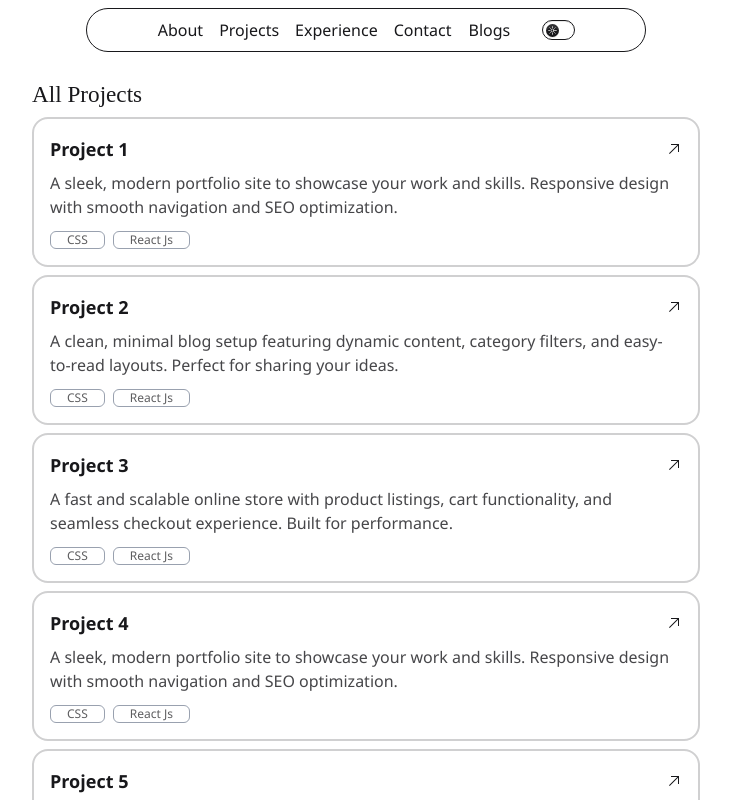
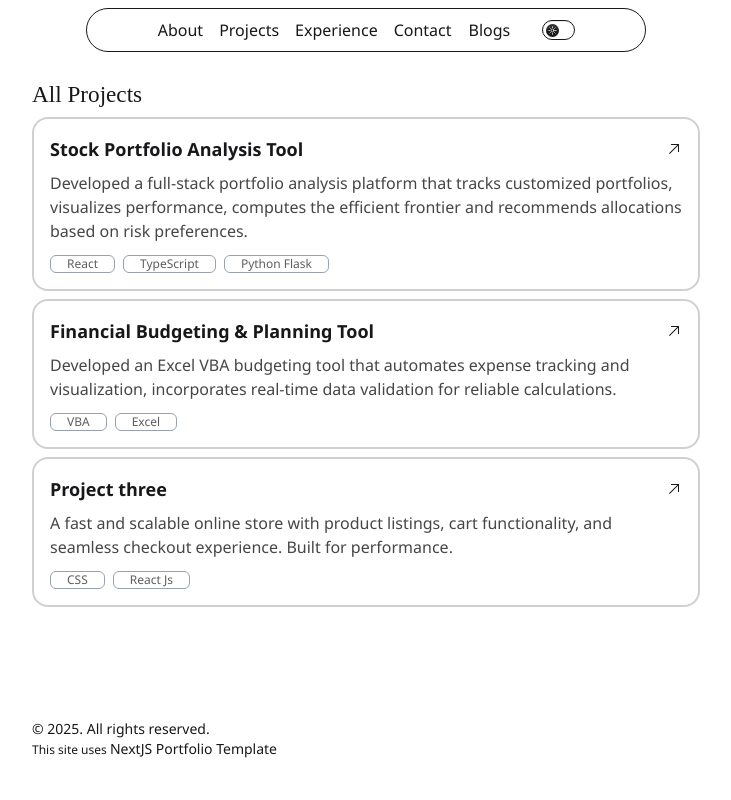
Before and after one commit to msilvadiaz/portfolio-website, a Next.js app: page /projects in a window 1280 px wide. Shown: the top 800 px of the page, without its empty margins (274-1005 px from the left). Built offline with nearby package versions, Linux system fonts and the light colour scheme.

Commit message:
Update projects data to three entries and align first two descriptions

```diff
--- a/src/data/data.js
+++ b/src/data/data.js
@@ -33,50 +33,28 @@ export const socials = {
 export const projects = {
     pinProjects: [
         {
-            title: "Project 1",
+            title: "Stock Portfolio Analysis Tool",
             description:
-                "A sleek, modern portfolio site to showcase your work and skills. Responsive design with smooth navigation and SEO optimization.",
-            tags: ["CSS", "React Js"],
+                "Developed a full-stack portfolio analysis platform that tracks customized portfolios, visualizes performance, computes the efficient frontier and recommends allocations based on risk preferences.",
+            tags: ["React", "TypeScript", "Python Flask"],
             link: "",
         },
         {
-            title: "Project 2",
+            title: "Financial Budgeting & Planning Tool",
             description:
-                "A clean, minimal blog setup featuring dynamic content, category filters, and easy-to-read layouts. Perfect for sharing your ideas.",
-            tags: ["CSS", "React Js"],
+                "Developed an Excel VBA budgeting tool that automates expense tracking and visualization, incorporates real-time data validation for reliable calculations.",
+            tags: ["VBA", "Excel"],
             link: "",
         },
         {
-            title: "Project 3",
+            title: "Project three",
             description:
                 "A fast and scalable online store with product listings, cart functionality, and seamless checkout experience. Built for performance.",
             tags: ["CSS", "React Js"],
             link: "",
         },
     ],
-    otherProjects: [
-        {
-            title: "Project 4",
-            description:
-                "A sleek, modern portfolio site to showcase your work and skills. Responsive design with smooth navigation and SEO optimization.",
-            tags: ["CSS", "React Js"],
-            link: "",
-        },
-        {
-            title: "Project 5",
-            description:
-                "A clean, minimal blog setup featuring dynamic content, category filters, and easy-to-read layouts. Perfect for sharing your ideas.",
-            tags: ["CSS", "React Js"],
-            link: "",
-        },
-        {
-            title: "Project 6",
-            description:
-                "A fast and scalable online store with product listings, cart functionality, and seamless checkout experience. Built for performance.",
-            tags: ["CSS", "React Js"],
-            link: "",
-        },
-    ],
+    otherProjects: [],
 };
 
 export const experience = [
```
